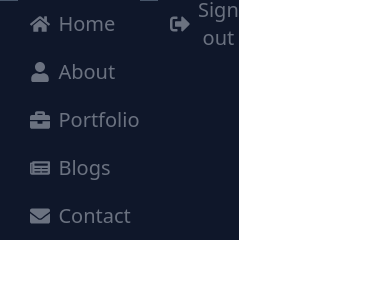
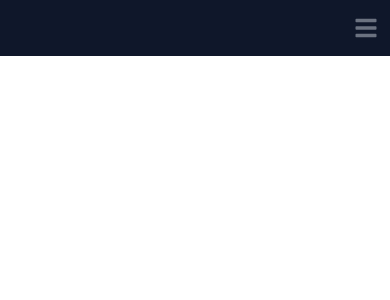
Before and after one commit to chi-cong/Portfolio-management, a React (Create React App) app: page / in a window 390 px wide. Shown: the top 300 px of the page. Built offline with nearby package versions, Linux system fonts and the light colour scheme.

Commit message:
add mobile for side bar

```diff
--- a/src/App.js
+++ b/src/App.js
@@ -1,5 +1,4 @@
-import React, { useState } from "react";
-import { useEffect } from "react";
+import React, { useState, useEffect, useRef } from "react";
 import checkAcc from "./data/account";
 import Login from "./Login";
 import MainPage from "./mainPage";
--- a/src/mainPage.js
+++ b/src/mainPage.js
@@ -1,9 +1,33 @@
+import { useEffect } from "react";
+import { useState } from "react";
 import Sidebar from "./sidebar";
+import Navbar from "./navbar";
+import MainSec from "./mainSec";
 
 const MainPage = () => {
+  const [width, setWidth] = useState(window.innerWidth);
+  const [toggle, setToggle] = useState(null);
+  const checkWidth = () => {
+    setWidth(window.innerWidth);
+  };
+  const changeToggle = () => {
+    if (toggle === false || toggle === null) {
+      setToggle(true);
+    } else {
+      setToggle(false);
+    }
+  };
+  useEffect(() => {
+    window.addEventListener("resize", checkWidth);
+    return () => {
+      window.removeEventListener("resize", checkWidth);
+    };
+  });
   return (
-    <section className='flex container '>
-      <Sidebar />
+    <section className='flex flex-col lg:flex-row h-full'>
+      {width < 1024 && <Navbar toggleFunc={changeToggle} />}
+      <Sidebar width={width} show={toggle} />
+      <MainSec />
     </section>
   );
 };
--- /dev/null
+++ b/src/mainSec.js
@@ -0,0 +1,5 @@
+const MainSec = () => {
+  return <div className='h-full'>abc</div>;
+};
+
+export default MainSec;
--- /dev/null
+++ b/src/navbar.js
@@ -0,0 +1,20 @@
+import { FaBars } from "react-icons/fa";
+
+const Navbar = ({ toggleFunc }) => {
+  const toggleClick = (e) => {
+    e.currentTarget.classList.toggle("text-cyan-600");
+    e.currentTarget.classList.toggle("rotate-90");
+    toggleFunc();
+  };
+  return (
+    <div className='h-14 bg-slate-900 w-full flex justify-end items-center fixed'>
+      <i
+        className='text-gray-500 text-2xl mx-3 transition'
+        onClick={toggleClick}
+      >
+        <FaBars />
+      </i>
+    </div>
+  );
+};
+export default Navbar;
--- a/src/sidebar.js
+++ b/src/sidebar.js
@@ -1,3 +1,5 @@
+import { useEffect } from "react";
+import { useRef } from "react";
 import {
   FaHome,
   FaUser,
@@ -7,16 +9,27 @@ import {
   FaSignOutAlt,
 } from "react-icons/fa";
 
-const Sidebar = () => {
-  const screenWidth = window.width;
-  console.log(screenWidth);
+const Sidebar = ({ width, show }) => {
+  const refBar = useRef(null);
+  useEffect(() => {
+    if (show) {
+      refBar.current.classList.remove("opacity-0");
+      refBar.current.classList.remove("-z-20");
+      refBar.current.classList.add("z-20");
+    } else {
+      refBar.current.classList.add("opacity-0");
+      refBar.current.classList.add("-z-20");
+      refBar.current.classList.remove("z-20");
+    }
+  });
   return (
-    <div className='lg:h-screen sm:h-1/6 lg:w-2/12 flex lg:flex-col items-start fixed bg-slate-900'>
-      {screenWidth < 1024 && (
-        <div className='h-1/6 w-full text-3xl text-center text-gray-500 flex justify-center items-center'>
-          <h1>Web admin</h1>
-        </div>
-      )}
+    <div
+      className='opacity-0 w-1/2 h-screen border-r-2 border-slate-500 lg:w-2/12 lg:flex lg:opacity-100 lg:flex-col items-start fixed bg-slate-900 -z-20 lg:z-0 transition-all '
+      ref={refBar}
+    >
+      <div className='h-1/6 w-full text-3xl text-center text-gray-500 flex justify-center items-center'>
+        <h1>Web admin</h1>
+      </div>
       <div
         style={{ height: "1px", width: "100%" }}
         className='bg-slate-600'
@@ -41,7 +54,7 @@ const Sidebar = () => {
 
 const Tab = ({ title, icon }) => {
   return (
-    <button className='text-xl h-12 text-gray-500 w-full flex items-center gap-2 hover:bg-slate-200 cursor-pointer '>
+    <button className=' lg:dis text-xl h-12 text-gray-500 w-full flex items-center gap-2 hover:bg-slate-200 cursor-pointer '>
       <i className='ml-3'>{icon}</i> <p>{title}</p>
     </button>
   );
```
